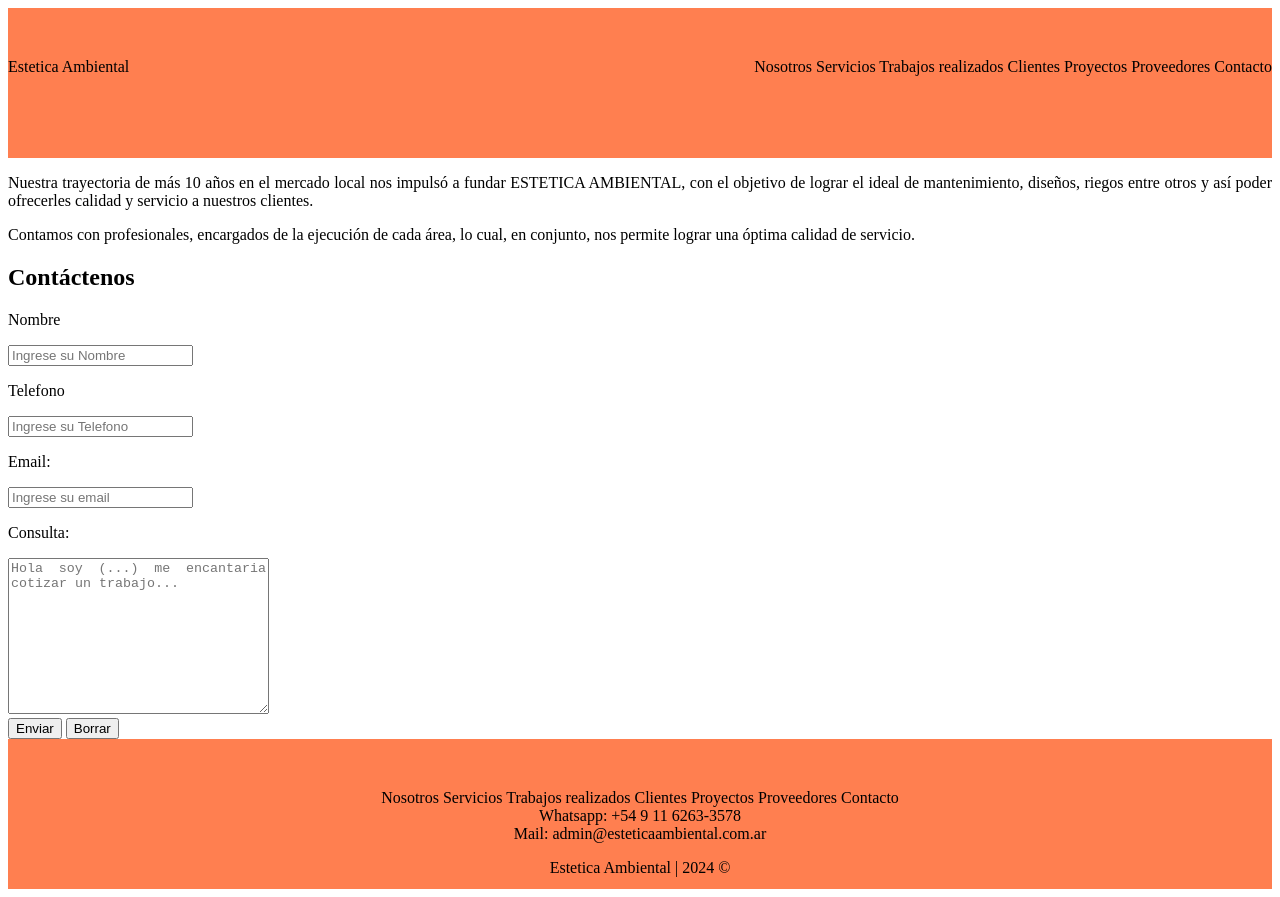
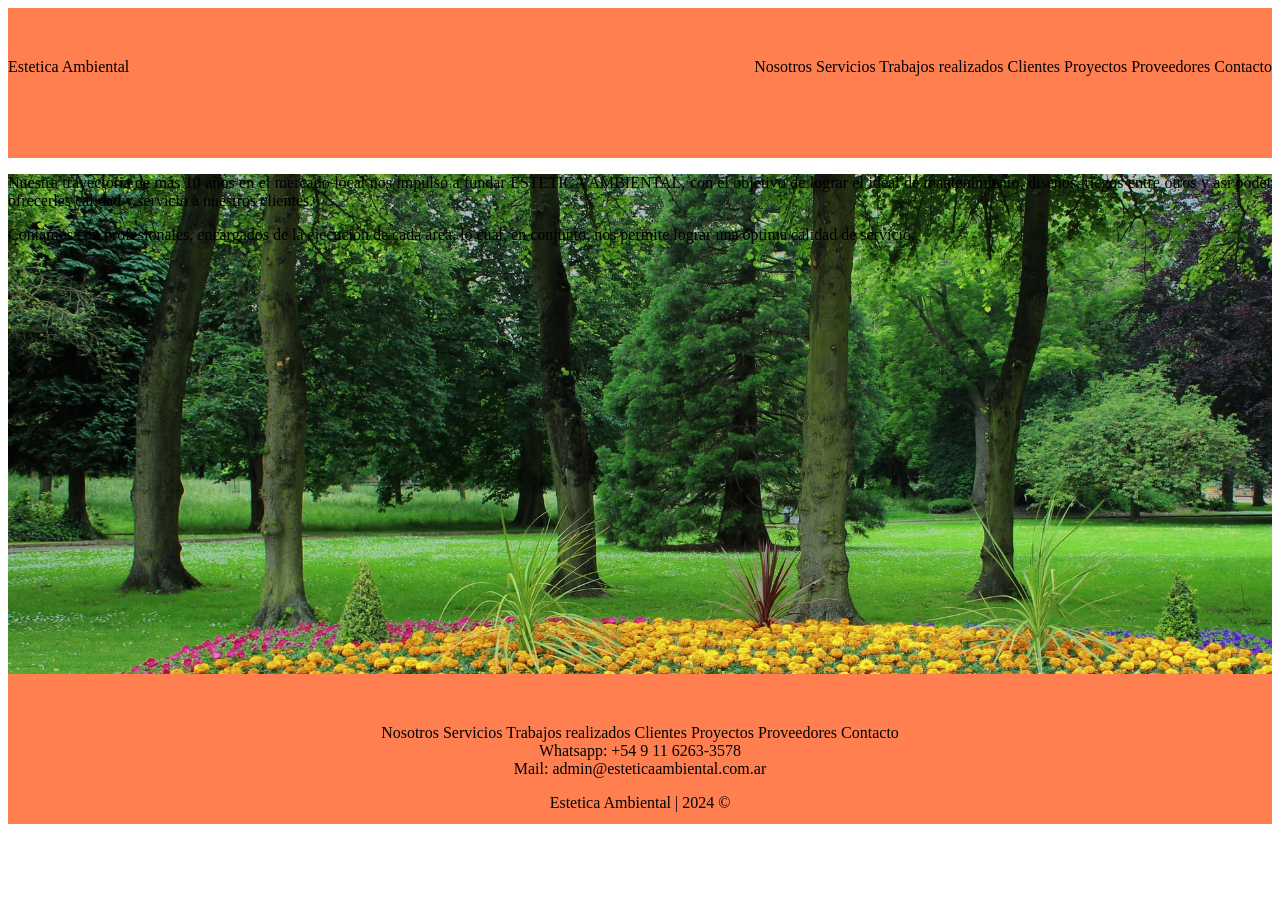
Before and after one commit to Tobic7/pagina-estetica-ambiental, a plain HTML site: page index.html in a window 1280 px wide. After the commit the page ends 832 px from the top, so only its background shows below. Drawn offline with Linux system fonts and the light colour scheme.

Commit message:
Cambio css del index

```diff
--- a/index.css
+++ b/index.css
@@ -15,6 +15,14 @@ body{
     background-position: 50%;
     background-attachment: fixed;
 }
+
+article{
+    background-image: url(img/Parque.jpg);
+    background-repeat: no-repeat;
+    background-size: 1500px ;
+    height: 500px;
+}
+
 
 a{
     text-decoration: none;
--- a/index.html
+++ b/index.html
@@ -30,26 +30,6 @@
             lograr una óptima calidad de servicio.
         </p>
     </article>
-    <section id="form">
-        <div id="formulario">
-            <form action="#">
-                    <h2>Contáctenos</h2>
-                    <p>Nombre</p>
-                    <input class="nombre" type="text" required placeholder="Ingrese su Nombre">
-                    <p>Telefono</p>
-                    <input class="tel" type="tel" required placeholder="Ingrese su Telefono">
-                    <br>
-                    <p>Email:</p>
-                    <input class="email" type="email" required placeholder="Ingrese su email">
-                    <br>
-                    <p>Consulta:</p>
-                    <textarea name="consulta" class="consulta" cols="30" rows="10" required placeholder="Hola soy (...) me encantaria cotizar un trabajo..."></textarea>
-                    <br>
-                    <input class="enviar" type="submit" value="Enviar">
-                    <input class="borrar" type="reset" value="Borrar">
-            </form>
-        </div>
-    </section>
     <footer>
         <div class="bottom">
             <a href="index.html">Nosotros</a>
```
